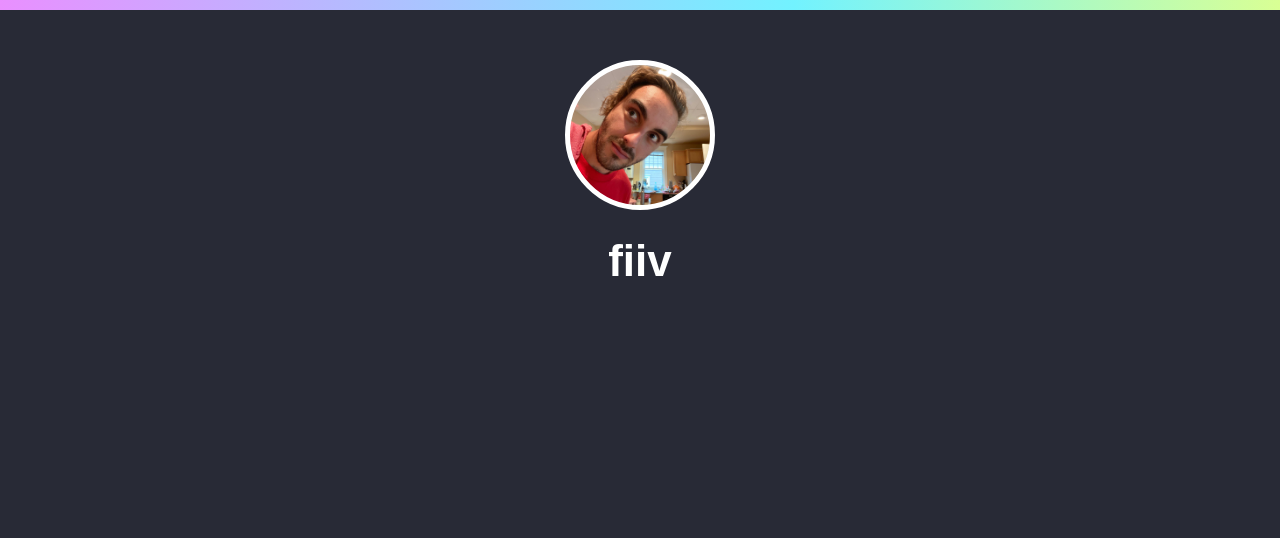
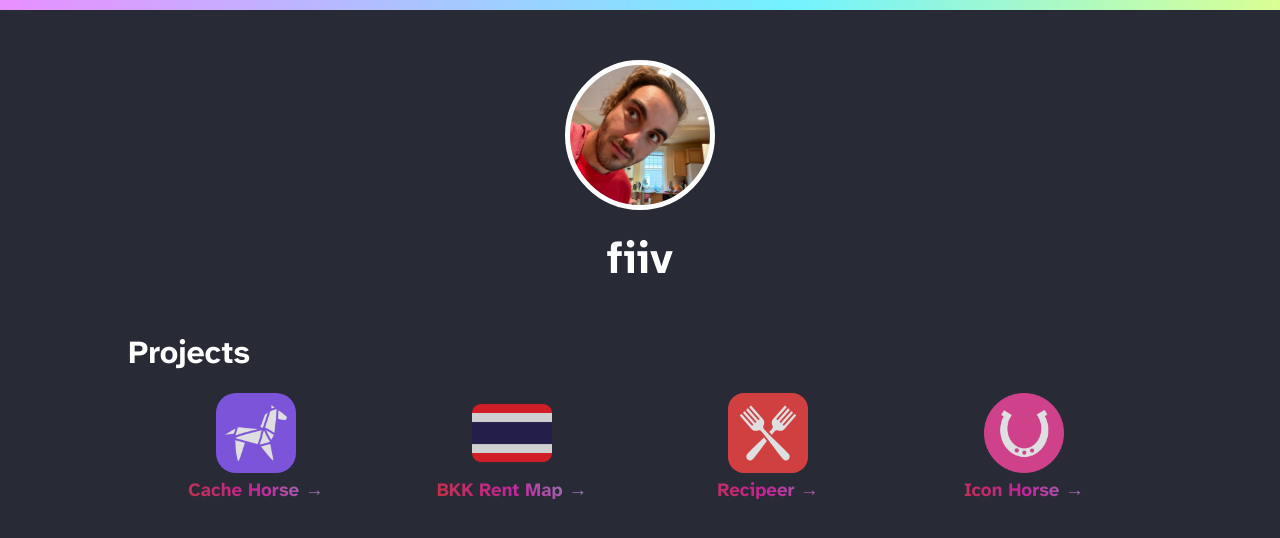
Before and after one commit to mtimofiiv/fiiv.io, a Jekyll site: the page built from index.html, in a window 1280 px wide. Shown: the top 538 px of the page. Built offline with Jekyll 4.4.1, drawn with Linux system fonts in a browser that asks for light colours; some web fonts are replaced; comment, search, counter and statistics services are not loaded.

Commit message:
Adding my projects to page

```diff
--- a/assets/css/styles.scss
+++ b/assets/css/styles.scss
@@ -3,13 +3,26 @@
 # only Main files contain this front matter, not partials.
 ---
 
-@font-face {
+/* @font-face {
   font-family: 'Epilogue Variable';
   font-style: normal;
   font-display: swap;
   font-weight: 100 900;
   src: url(https://cdn.jsdelivr.net/fontsource/fonts/epilogue:vf@latest/latin-wght-normal.woff2) format('woff2-variations');
   unicode-range: U+0000-00FF,U+0131,U+0152-0153,U+02BB-02BC,U+02C6,U+02DA,U+02DC,U+0304,U+0308,U+0329,U+2000-206F,U+20AC,U+2122,U+2191,U+2193,U+2212,U+2215,U+FEFF,U+FFFD;
+} */
+
+@font-face {
+  font-family: "Atkinson Variable";
+  font-style: normal;
+  font-display: swap;
+  font-weight: 100 900;
+  src: url(/assets/fonts/atkinson-variable-next.woff2)
+    format("woff2-variations");
+  unicode-range:
+    U+0000-00FF, U+0131, U+0152-0153, U+02BB-02BC, U+02C6, U+02DA, U+02DC,
+    U+0304, U+0308, U+0329, U+2000-206F, U+20AC, U+2122, U+2191, U+2193, U+2212,
+    U+2215, U+FEFF, U+FFFD;
 }
 
 * {
@@ -19,7 +32,7 @@
 }
 
 body {
-  font-family: 'Epilogue Variable', sans-serif;
+  font-family: "Atkinson Variable", sans-serif;
   font-weight: 200;
   line-height: 1.325;
   font-size: 1em;
@@ -46,10 +59,16 @@ h1 {
   margin-top: 0.5em;
 }
 
-h2 { font-size: 200%; }
+h2 {
+  font-size: 200%;
+}
 
-.bold { font-weight: 700; }
-.center { text-align: center; }
+.bold {
+  font-weight: 700;
+}
+.center {
+  text-align: center;
+}
 
 .container {
   width: 80%;
@@ -62,9 +81,13 @@ h2 { font-size: 200%; }
   align-items: center;
 }
 
-.rounded { border-radius: 8px; }
+.rounded {
+  border-radius: 8px;
+}
 
-.centered { margin: 0 auto; }
+.centered {
+  margin: 0 auto;
+}
 
 .toptab {
   height: 10px;
@@ -75,41 +98,67 @@ h2 { font-size: 200%; }
 }
 
 .gradient {
-	background: rgb(233,143,255);
-	background: -moz-linear-gradient(90deg, rgba(233,143,255,1) 0%, rgba(114,242,255,1) 62%, rgba(217,255,148,1) 100%);
-	background: -webkit-linear-gradient(90deg, rgba(233,143,255,1) 0%, rgba(114,242,255,1) 62%, rgba(217,255,148,1) 100%);
-	background: linear-gradient(90deg, rgba(233,143,255,1) 0%, rgba(114,242,255,1) 62%, rgba(217,255,148,1) 100%);
+  background: rgb(233, 143, 255);
+  background: -moz-linear-gradient(
+    90deg,
+    rgba(233, 143, 255, 1) 0%,
+    rgba(114, 242, 255, 1) 62%,
+    rgba(217, 255, 148, 1) 100%
+  );
+  background: -webkit-linear-gradient(
+    90deg,
+    rgba(233, 143, 255, 1) 0%,
+    rgba(114, 242, 255, 1) 62%,
+    rgba(217, 255, 148, 1) 100%
+  );
+  background: linear-gradient(
+    90deg,
+    rgba(233, 143, 255, 1) 0%,
+    rgba(114, 242, 255, 1) 62%,
+    rgba(217, 255, 148, 1) 100%
+  );
   filter: progid:DXImageTransform.Microsoft.gradient(startColorstr="#e98fff",endColorstr="#d9ff94",GradientType=1);
 }
 
-.section-projects {
-	padding: 0.5em;
-}
-
-.projects-box {
-	background-color: #282a36;
-	padding: 1em;
+.text-gradient {
+  color: #dd3d0d;
+  background-image: linear-gradient(45deg, #dd3d0d, #df24ac 50%, #79e0e4 100%);
+  background-clip: text;
+  -webkit-background-clip: text;
+  -webkit-text-fill-color: transparent;
 }
 
 .projects {
   width: 100%;
+  list-style-type: none;
+  text-align: center;
 }
 
-.projects > * {
-	display: block;
-	padding: 10px;
+.projects > a {
+  flex: 1;
 }
 
-.projects > *:hover {
-	background: #efefef;
-}
-
-.projects > * h3 {
-	text-decoration: none;
+.projects img {
+  width: 5em;
+  height: 5em;
 }
 
 footer {
   margin-top: 50px;
+}
+
+.padded {
+  padding: 1em;
+}
+
+a,
+a:visited {
+  text-decoration: none;
+  opacity: 0.85;
+}
+
+a:hover {
+  opacity: 1;
 }
 
 @media (max-width: 1000px) {
--- a/index.html
+++ b/index.html
@@ -2,15 +2,42 @@
 layout: default
 title: Nikita Timofiiv (@fiiv)
 ---
+
 <header>
-	<div class="toptab gradient"></div>
+  <div class="toptab gradient"></div>
 
-	<div class="container facecard">
+  <div class="container facecard">
+    <div
+      style="background-image: url(/assets/images/me.jpg)"
+      class="rounded-image bordered-image centered"
+    ></div>
 
-		<div style="background-image: url(/assets/images/me.jpg);" class="rounded-image bordered-image centered"></div>
+    <h1 class="bold center">fiiv</h1>
+  </div>
+</header>
 
-		<h1 class="bold center">
-			fiiv
-		</h1>
-	</div>
-</header>
+<main class="container">
+  <h2>Projects</h2>
+  <div class="projects flex">
+    <a href="https://cache.horse" class="padded">
+      <img src="/assets/images/cachehorse.svg" class="" />
+      <h3 class="text-gradient">Cache Horse &rarr;</h3>
+      <p></p>
+    </a>
+    <a href="https://bkkrentmap.com" class="padded">
+      <img src="/assets/images/bkkrentmap.png" class="" />
+      <h3 class="text-gradient">BKK Rent Map &rarr;</h3>
+      <p></p>
+    </a>
+    <a href="https://recipeer.app" class="padded">
+      <img src="/assets/images/recipeer.svg" class="" />
+      <h3 class="text-gradient">Recipeer &rarr;</h3>
+      <p></p>
+    </a>
+    <a href="https://icon.horse" class="padded">
+      <img src="/assets/images/iconhorse.png" class="" />
+      <h3 class="text-gradient">Icon Horse &rarr;</h3>
+      <p></p>
+    </a>
+  </div>
+</main>
```
Also changed, not shown: Gemfile.lock, assets/fonts/atkinson-variable-mono.woff2 (added), assets/fonts/atkinson-variable-next.woff2 (added), assets/images/bkkrentmap.png, assets/images/cachehorse.png (deleted), assets/images/cachehorse.svg (added), assets/images/iconhorse.png, assets/images/iconhorse.svg (added), assets/images/recipeer.png (deleted), assets/images/recipeer.svg (added). Lines whose indentation alone changed are shown as unchanged.
